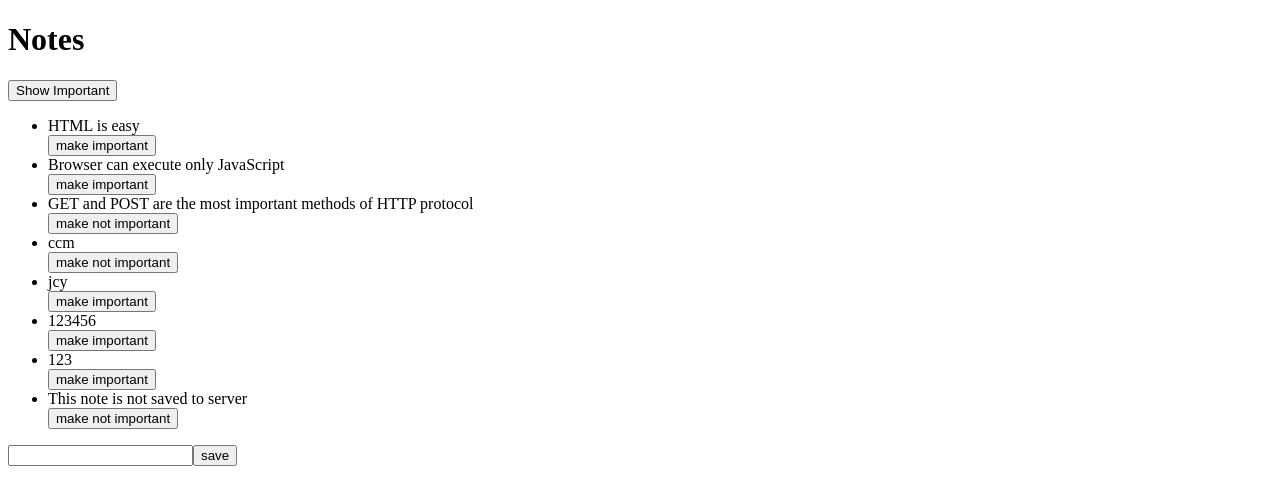
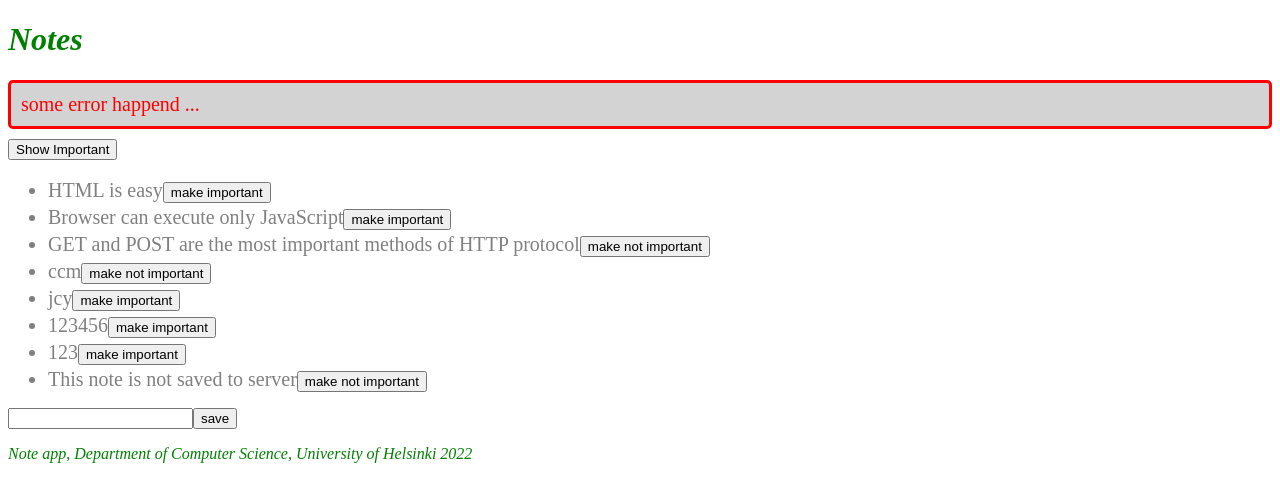
Before and after one commit to iwallow/Fullstack-Practice, a React (Create React App) app: page / in a window 1280 px wide. Shown: the top 504 px of the page. Built offline with nearby package versions, Linux system fonts and the light colour scheme; data requests are answered from the project's data file.

Commit message:
complete part2-e

```diff
--- a/src/App.js
+++ b/src/App.js
@@ -3,11 +3,28 @@
 import Note from './components/Note'
 import { useState } from 'react'
 import noteService from './services/notes'
+import './index.css'
+import Notification from './components/Notification'
+
+
+const Footer = () => {
+  // 内联样式，React更推荐使用内联样式，这样可以将一个组件的所有内容汇总到一个文件当中
+  // 而不是将html, javascript, css三者单独分开
+  const footerStyle = {
+    color: 'green',
+    fontStyle: 'italic',
+    fontSize: 16
+  }
+  return (
+    <p style={footerStyle}>Note app, Department of Computer Science, University of Helsinki 2022 </p>
+  )
+}
 
 const App = () => {
   const [notes, setNotes] = useState([])
   const [newNote, setNewNote] = useState('')
   const [showAll, setShowAll] = useState(true)
+  const [errorMessage, setErrorMessage] = useState('some error happend ...')
 
   // 利用效果钩子来获取数据
   // 两个参数，第一个参数：用于请求数据的函数，第二个参数：用于指定运行频率（[]代表只运行加载的第一次）
@@ -70,7 +87,9 @@
         setNotes(notes.map(note => note.id === id ? returnedNote : note ))
       })
       .catch(error =>{
-        alert('the note ' + note.content + 'was already delete from server')
+        // alert('the note ' + note.content + 'was already delete from server')
+        setErrorMessage(`Note '${note.content}' was already removed from server`)
+        setTimeout(() => { setErrorMessage(null) }, 5000)
         setNotes(notes.filter(n => n.id !== id))
       })
   }
@@ -79,7 +98,7 @@
   return (
     <div>
       <h1>Notes</h1>
-
+      <Notification message={errorMessage} />
       { /* 通过添加一个按钮，选择important的note输出 */ }
       <button onClick={() => setShowAll(!showAll)}>
         {showAll ? 'Show Important' : 'Show All'}
@@ -96,6 +115,8 @@
         <input value={newNote} onChange={handleNoteChange}/>
         <button type='submit'>save</button>
       </form>
+
+      <Footer />
     </div>
   )
 }
--- a/src/components/Note.js
+++ b/src/components/Note.js
@@ -3,10 +3,10 @@
 const Note = ({note, toggleImportance}) => {
   const label = note.important ? 'make not important' : 'make important'
   return(
-    <div>
-      <li>{note.content}</li>
+    <li className='note'>
+      {note.content}
       <button onClick={toggleImportance}>{label}</button>
-    </div>
+    </li>
   )
 }
 export default Note
--- /dev/null
+++ b/src/components/Notification.js
@@ -0,0 +1,15 @@
+import React from "react"
+
+const Notification = ({ message }) => {
+    if (message === null){
+        return null
+    }
+
+    return (
+        <div className="error">
+            { message }
+        </div>
+    )
+}
+
+export default Notification
--- /dev/null
+++ b/src/index.css
@@ -0,0 +1,20 @@
+h1{
+    color: green;
+    font-style: italic;
+}
+
+.note{
+    color:gray;
+    padding-top: 3px;
+    font-size: 20px;
+}
+
+.error {
+    color: red;
+    background: lightgrey;
+    font-size: 20px;
+    border-style: solid;
+    border-radius: 5px;
+    padding: 10px;
+    margin-bottom: 10px;
+  }
```
